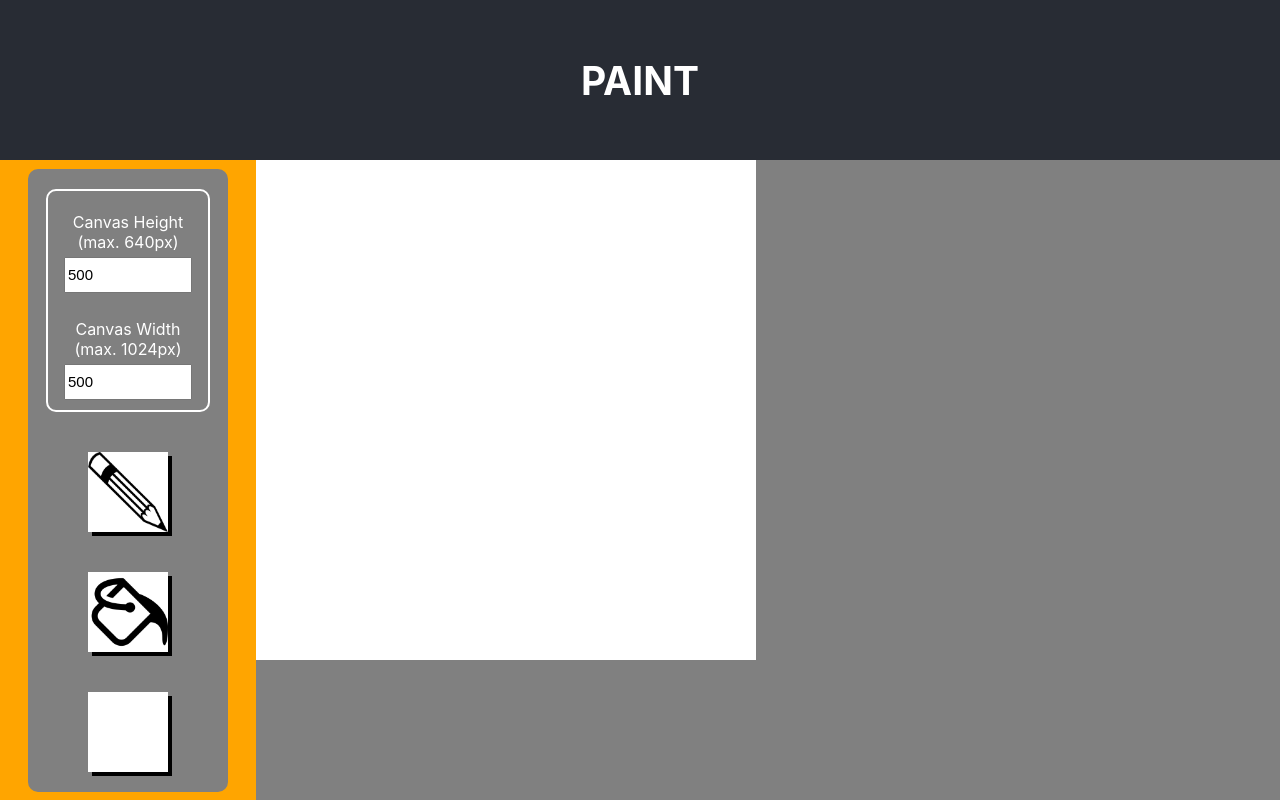
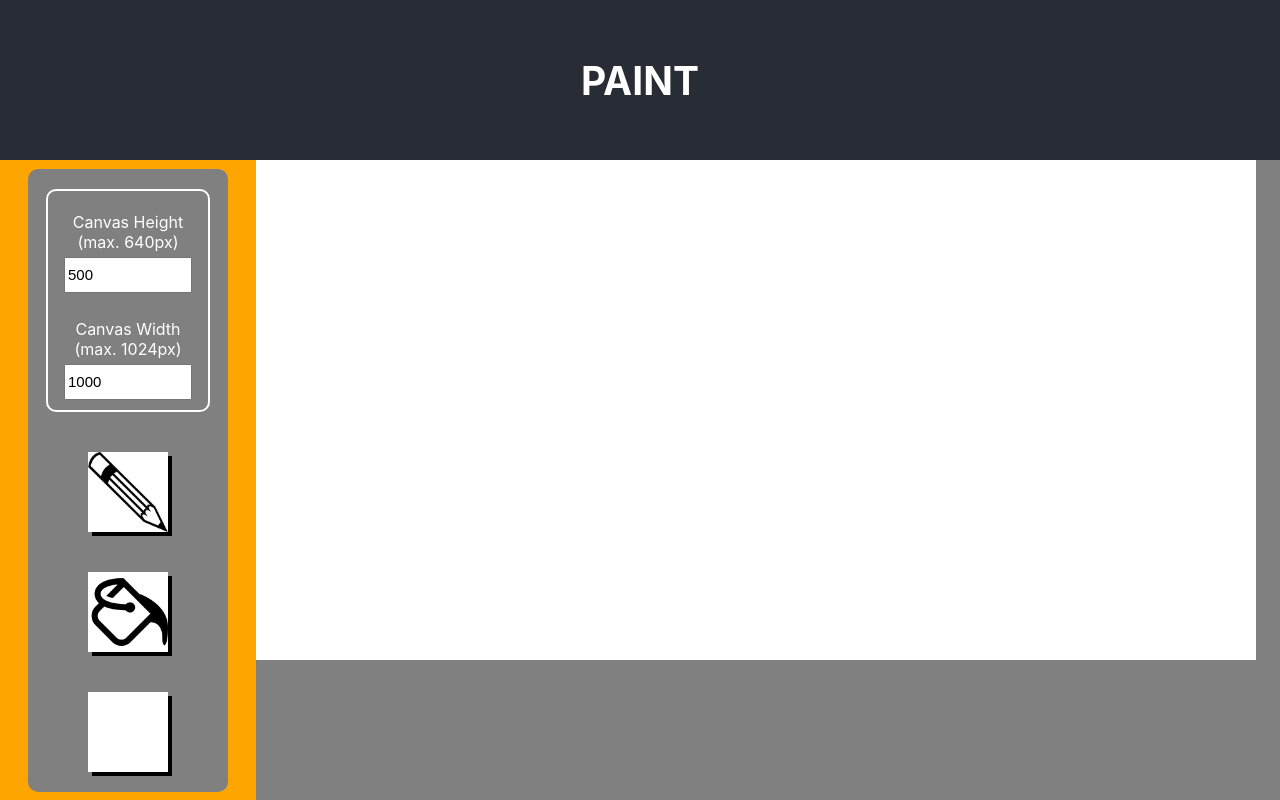
Before and after one commit to begeh/paint, a React (Create React App) app: page / in a window 1280 px wide. Built offline with nearby package versions, Linux system fonts and the light colour scheme.

Commit message:
update initial height of canvas

```diff
--- a/src/App.js
+++ b/src/App.js
@@ -7,7 +7,7 @@ function App() {
   const [color, setColor] = useState("#fff");
   const [canvas, setCanvas] = useState([]);
   const [tool, setTool] = useState(false);
-  const [dimensions, setDimensions] = useState({ height: "500", width: "500" });
+  const [dimensions, setDimensions] = useState({ height: "500", width: "1000" });
   const { height, width } = dimensions;
   const canvasColumns = 16;
   const canvasRows = 32;
```
Also changed, not shown: 1 other file (tests, documents, lock files or other folders).
